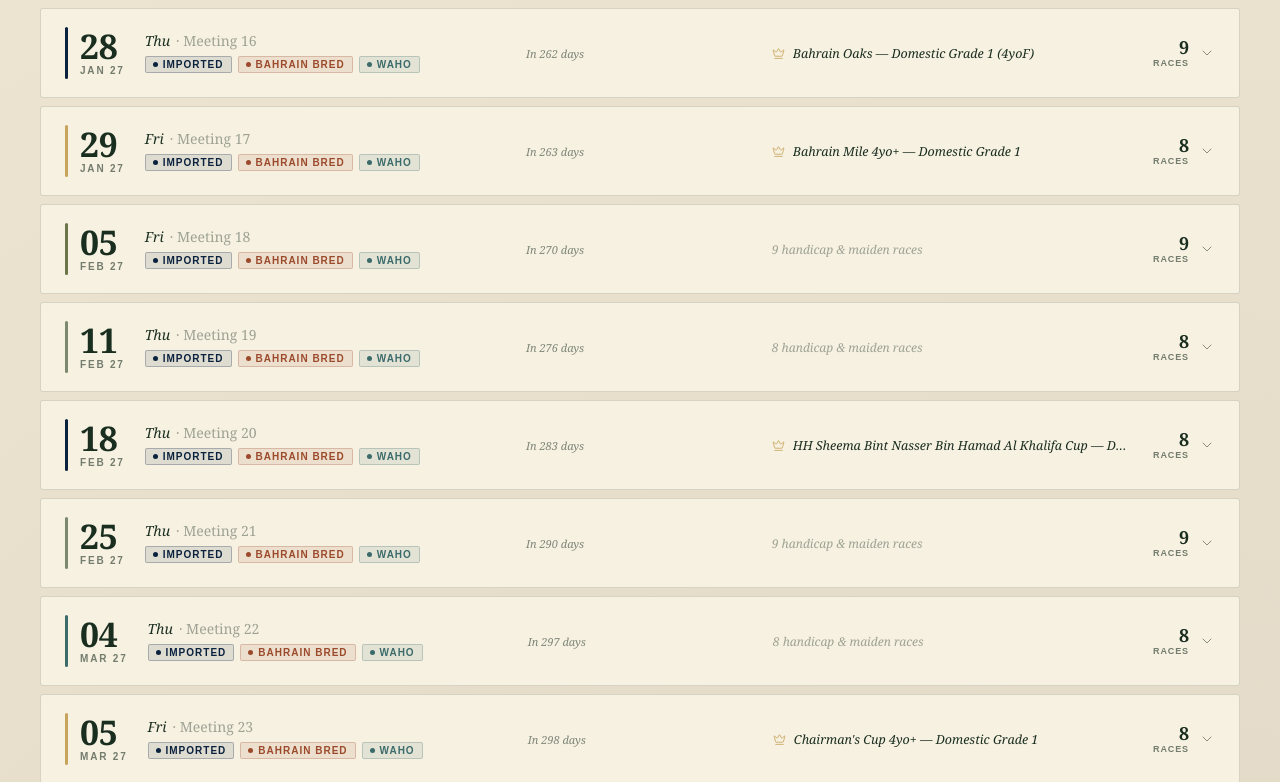
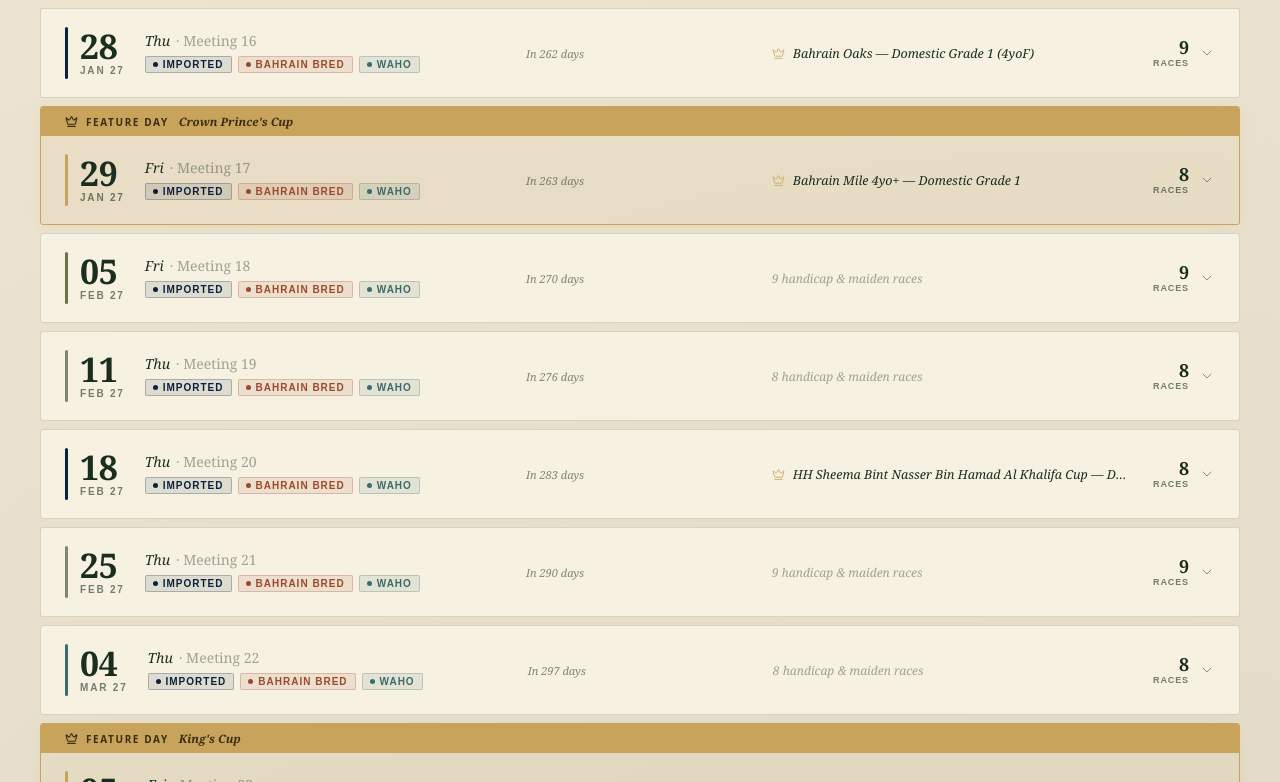
Before and after one commit to REHCBH/rehc-race-programme2026-27, a React (Vite) app: page / in a window 1280 px wide. Shown: the part 2218-3000 px from the top of the page. Built offline with nearby package versions, Linux system fonts and the light colour scheme.

Commit message:
Add files via upload

```diff
--- a/src/App.jsx
+++ b/src/App.jsx
@@ -476,6 +476,21 @@ const RACES = PROGRAMME.flatMap((m) =>
     ...categorize(r.text)
   }))
 );
+
+// Designated Feature Days — meetings built around a marquee championship race.
+// Keyed by meeting number; value is the headline race name shown on the ribbon.
+const FEATURE_DAYS = {
+  17: "Crown Prince's Cup",
+  23: "King's Cup"
+};
+// Returns the feature-day label for a race day, or null if it isn't one.
+function featureDayLabel(meetingNumbers) {
+  if (!meetingNumbers) return null;
+  for (const n of meetingNumbers) {
+    if (FEATURE_DAYS[n]) return FEATURE_DAYS[n];
+  }
+  return null;
+}
 
 // =================================================================
 // MOCK ENTRIES & RESULTS DATA
@@ -699,7 +714,7 @@ function exportICS() {
       'DTEND;VALUE=DATE:' + endKey,
       'SUMMARY:REHC Meeting ' + m.meeting + ' — ' + m.programme,
       'DESCRIPTION:' + desc,
-      'LOCATION:Sakhir Racecourse, Bahrain',
+      'LOCATION:Bahrain',
       'END:VEVENT'
     );
   });
@@ -754,7 +769,7 @@ async function exportPDF(rows) {
   doc.text('REHC Race Programme', M, 11);
   doc.setFontSize(11);
   doc.setFont('times', 'normal');
-  doc.text('2026 / 27 Season  ·  Sakhir Racecourse, Bahrain', M, 17);
+  doc.text('2026 / 27 Season  ·  Bahrain', M, 17);
   doc.setFontSize(8);
   doc.setTextColor(200, 163, 92);
   doc.text(rows.length + ' races  ·  ' + (new Set(rows.map(function(r){return r.date}))).size + ' race days', pageW - M, 11, { align: 'right' });
@@ -778,7 +793,7 @@ async function exportPDF(rows) {
       doc.setFontSize(7);
       doc.setTextColor(140, 140, 140);
       doc.setFont('helvetica', 'normal');
-      doc.text('Rashid Equestrian & Horseracing Club  ·  Sakhir, Bahrain  ·  Est. 1977', M, pageH - 10);
+      doc.text('Rashid Equestrian & Horseracing Club  ·  Bahrain  ·  Est. 1977', M, pageH - 10);
       doc.text('Page ' + doc.internal.getNumberOfPages(), pageW - M, pageH - 10, { align: 'right' });
       doc.addPage();
       y = M;
@@ -853,7 +868,7 @@ async function exportPDF(rows) {
   doc.setFontSize(7);
   doc.setTextColor(140, 140, 140);
   doc.setFont('helvetica', 'normal');
-  doc.text('Rashid Equestrian & Horseracing Club  ·  Sakhir, Bahrain  ·  Est. 1977', M, pageH - 10);
+  doc.text('Rashid Equestrian & Horseracing Club  ·  Bahrain  ·  Est. 1977', M, pageH - 10);
   doc.text('Page ' + doc.internal.getNumberOfPages(), pageW - M, pageH - 10, { align: 'right' });
   doc.text('All races for 3 year olds and upwards except where stated  ·  ** Potential for tiered handicap', M, pageH - 6);
 
@@ -991,7 +1006,7 @@ function NextUpHero({ daysToNext, nextMeeting, isMobile, todayIso }) {
         <div>
           <div style={{ display: 'inline-flex', alignItems: 'center', gap: '8px', fontSize: '10px', textTransform: 'uppercase', letterSpacing: '0.3em', color: C.gold, fontWeight: 700, marginBottom: '12px' }}>
             <span style={{ width: '20px', height: '1px', backgroundColor: C.gold }} />
-            Next Up
+            {featureDayLabel(nextMeeting.meetingNumbers) ? 'Next Up · Feature Day' : 'Next Up'}
             <span style={{ width: '20px', height: '1px', backgroundColor: C.gold }} />
           </div>
           <div style={{ fontSize: '14px', textTransform: 'uppercase', letterSpacing: '0.18em', color: 'rgba(242,235,220,0.6)', fontWeight: 600, marginBottom: '8px' }}>
@@ -1059,7 +1074,10 @@ function NextUpHero({ daysToNext, nextMeeting, isMobile, todayIso }) {
 
 function MeetingCard({ raceDay, isOpen, onToggle, onRaceClick, todayIso, isMobile }) {
   const sortedByTier = [...raceDay.races].sort((a, b) => a.tier - b.tier);
-  const spineAccent = ACCENTS[sortedByTier[0].accent];
+  const isFeatureDay = !!featureDayLabel(raceDay.meetingNumbers);
+  const featureLabel = featureDayLabel(raceDay.meetingNumbers);
+  // Feature days always use the gold championship accent.
+  const spineAccent = isFeatureDay ? { bg: C.gold, soft: 'rgba(200,163,92,0.12)' } : ACCENTS[sortedByTier[0].accent];
   const marquee = raceDay.races.find(r => r.tier <= 2);
   const hasBoth = raceDay.programmes.length > 1;
 
@@ -1075,12 +1093,36 @@ function MeetingCard({ raceDay, isOpen, onToggle, onRaceClick, todayIso, isMobil
 
   return (
     <div style={{
-      backgroundColor: isOpen ? C.paper : C.parchment,
-      border: '1px solid ' + (isOpen ? spineAccent.bg : C.forestSoft),
+      backgroundColor: isOpen ? C.paper : (isFeatureDay ? 'rgba(200,163,92,0.08)' : C.parchment),
+      border: '1px solid ' + (isFeatureDay ? C.gold : (isOpen ? spineAccent.bg : C.forestSoft)),
+      borderWidth: isFeatureDay ? '1.5px' : '1px',
       borderRadius: '3px', overflow: 'hidden',
       transition: 'all 0.25s ease',
-      boxShadow: isOpen ? '0 4px 20px -8px rgba(26,46,32,0.15)' : 'none'
+      boxShadow: isOpen ? '0 4px 20px -8px rgba(26,46,32,0.15)' : (isFeatureDay ? '0 2px 14px -8px rgba(200,163,92,0.5)' : 'none')
     }}>
+      {/* Feature Day ribbon */}
+      {isFeatureDay && (
+        <div style={{
+          display: 'flex', alignItems: 'center', gap: '8px',
+          padding: isMobile ? '6px 18px' : '7px 24px',
+          backgroundColor: C.gold,
+          color: '#3A2E12'
+        }}>
+          <Crown size={13} strokeWidth={2} style={{ flexShrink: 0 }} />
+          <span style={{
+            fontSize: '10px', fontWeight: 800, letterSpacing: '0.16em',
+            textTransform: 'uppercase', fontFamily: FONT_BODY
+          }}>
+            Feature Day
+          </span>
+          <span style={{
+            fontSize: '11.5px', fontFamily: FONT_DISPLAY, fontStyle: 'italic',
+            fontWeight: 600, marginLeft: '2px'
+          }}>
+            {featureLabel}
+          </span>
+        </div>
+      )}
       <button onClick={onToggle} style={{
         width: '100%', background: 'none', border: 'none', cursor: 'pointer',
         padding: 0, display: 'block', textAlign: 'left'
```
